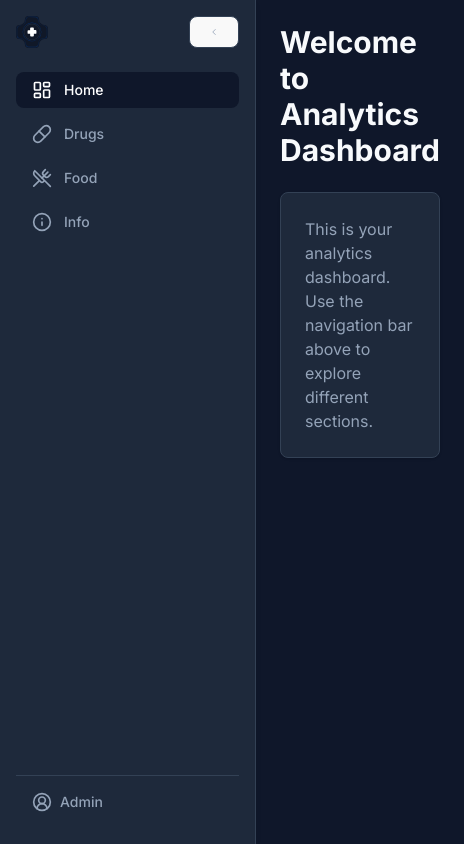
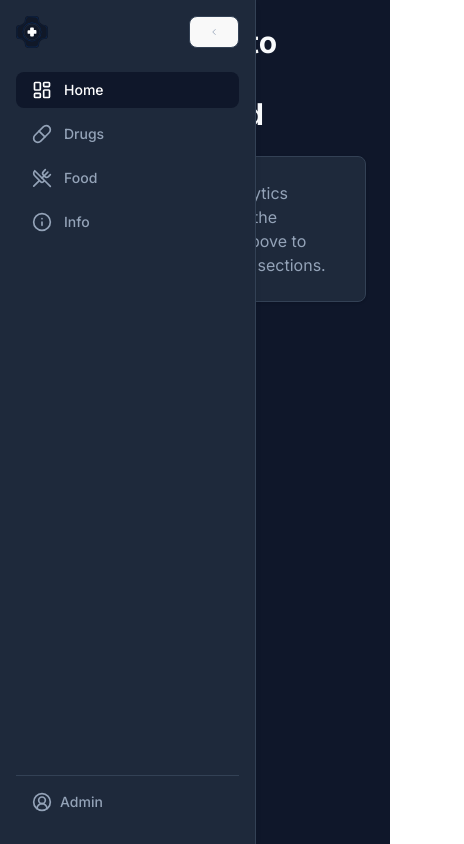
Before and after one commit to Kushal-Shrestha/claros-frontend-assignment, a React (Vite) app: page / in a window 390 px wide. Shown: the whole page, 464 px wide, since content can reach past the window. Built offline with nearby package versions, Linux system fonts and the light colour scheme.

Commit message:
fix: Responsive Layout for main content

```diff
--- a/src/components/nav-bar/NavBarComponent.tsx
+++ b/src/components/nav-bar/NavBarComponent.tsx
@@ -22,17 +22,18 @@ const SidebarLayout = () => {
     { name: "Info", to: "/info", icon: <Info size={20} /> },
   ];
 
-  // Calculate margin for main content based on sidebar width
-  const mainContentMarginLeft = isCollapsed ? "ml-20" : "ml-64";
-
   return (
     <div className="flex h-screen overflow-hidden bg-background">
       {/* Sidebar */}
       <div
         className={`
           ${isCollapsed ? "w-20" : "w-64"}
-          bg-background-light shadow-md p-4 flex-col justify-between transition-all duration-300 border-r border-border z-30 flex
-          fixed inset-y-0 left-0
+          bg-background-light shadow-md p-4 flex-col justify-between transition-all duration-300 border-r border-border z-30 flex flex-shrink-0
+          fixed inset-y-0 left-0 transform
+          lg:static lg:inset-y-auto lg:left-auto lg:translate-x-0 translate-x-0
+          ${
+            isCollapsed ? "-translate-x-full lg:translate-x-0" : "translate-x-0"
+          }
         `}
       >
         <div>
@@ -93,8 +94,11 @@ const SidebarLayout = () => {
         </div>
       </div>
 
-      {/* Main Content Container */}
-      <div className={`flex-1 overflow-y-auto p-6 ${mainContentMarginLeft}`}>
+      {/* Main Content */}
+      <div
+        className={`flex-1 overflow-y-auto p-6 transition-all duration-300 max-md:ml-20 ml-0
+        `}
+      >
         <Outlet />
       </div>
     </div>
```
